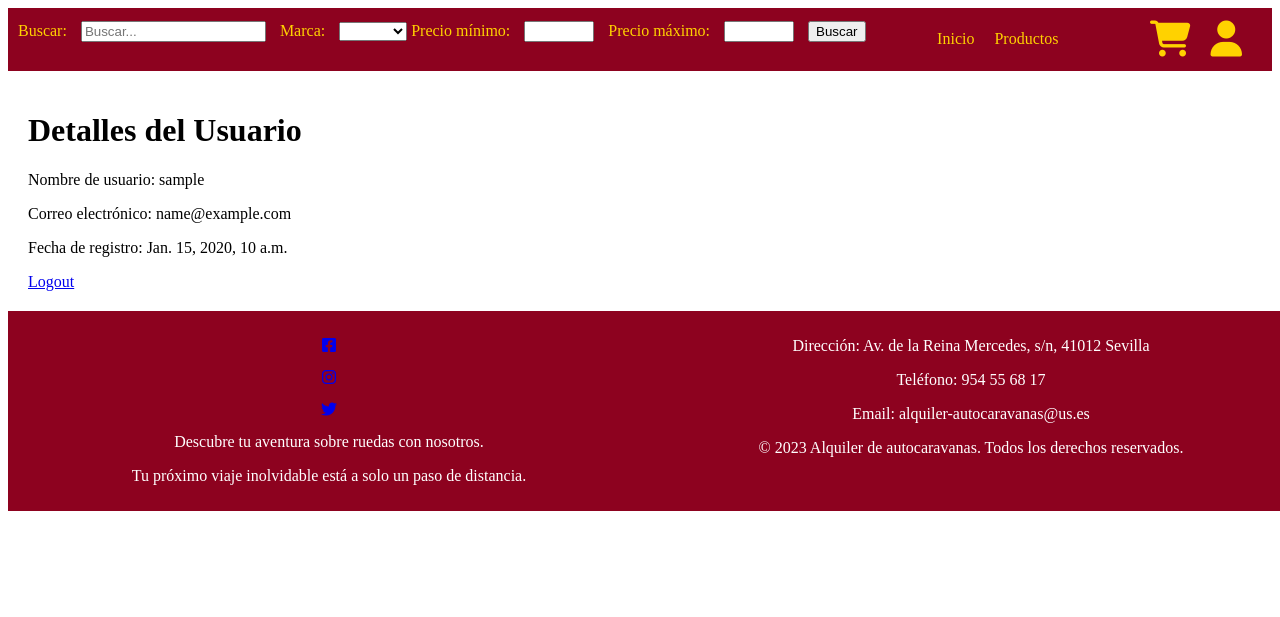
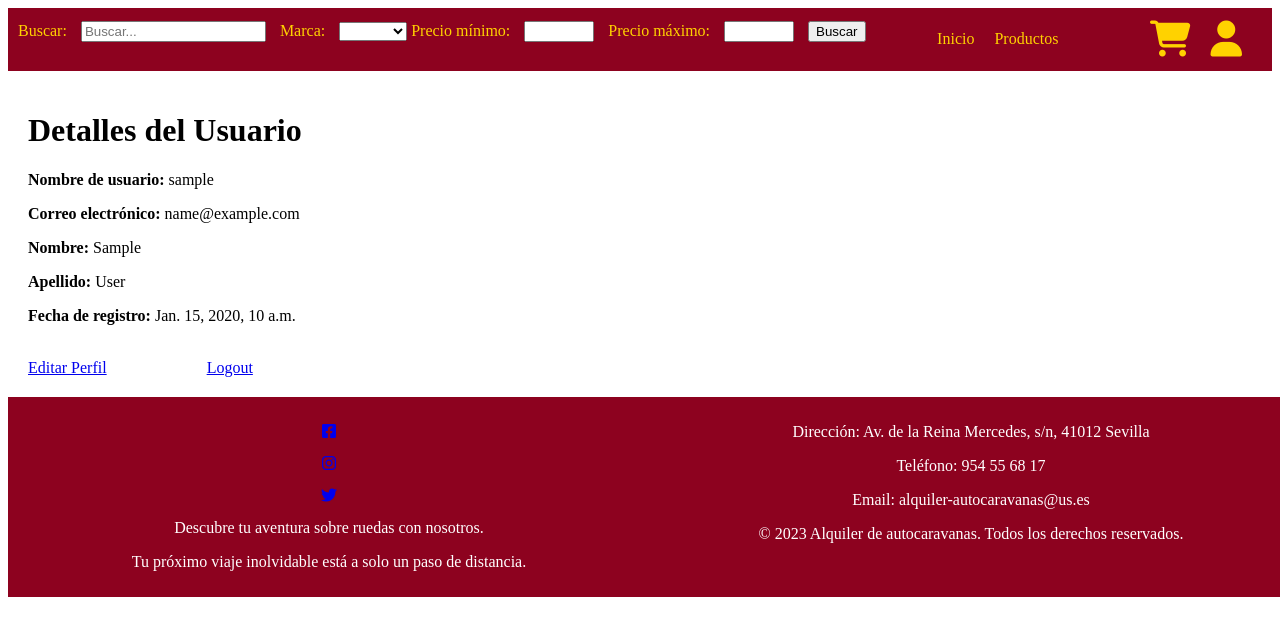
Before and after one commit to Elemental-develop/Alquiler-de-autocaravanas, a Django app: page /cuenta/ in a window 1280 px wide. Shown: the top 617 px of the page. Run offline with Django 4.2, Linux system fonts and the light colour scheme; a user stored in the database is signed in; tables that the repository leaves empty hold one stand-in row (values such as "Sample post").

Commit message:
feat: edit profile

```diff
--- a/ProyectoPGPI/forms.py
+++ b/ProyectoPGPI/forms.py
@@ -14,3 +14,8 @@ class CustomUserCreationForm(UserCreationForm):
     class Meta(UserCreationForm.Meta):
         model = User
         fields = ('username', 'password1', 'password2')
+
+class UserProfileForm(forms.ModelForm):
+    class Meta:
+        model = User
+        fields = ['username', 'email', 'first_name', 'last_name']
--- a/ProyectoPGPI/templates/cuenta.html
+++ b/ProyectoPGPI/templates/cuenta.html
@@ -4,10 +4,16 @@
 
     <h1>Detalles del Usuario</h1>
 
-    <p>Nombre de usuario: {{ user.username }}</p>
-    <p>Correo electrónico: {{ user.email }}</p>
-    <p>Fecha de registro: {{ user.date_joined }}</p>
-    <a href="/logout/">Logout</a>
+    <p><strong>Nombre de usuario:</strong> {{ user.username }}</p>
+    <p><strong>Correo electrónico:</strong> {{ user.email }}</p>
+    <p><strong>Nombre:</strong> {{ user.first_name }}</p>
+    <p><strong>Apellido:</strong> {{ user.last_name }}</p>
+    <p><strong>Fecha de registro:</strong> {{ user.date_joined }}</p>
+    <br>
+    <div style="display: flex; gap: 100px;">
+        <a href="{% url 'editar_perfil' %}">Editar Perfil</a>
+        <a href="/logout/">Logout</a>
+    </div>
 
     {% endblock %}
 </body>
--- a/ProyectoPGPI/urls.py
+++ b/ProyectoPGPI/urls.py
@@ -18,7 +18,7 @@ from django.contrib import admin
 from django.urls import include, path
 from django.conf import settings
 from producto.views import lista_productos, detalles_producto
-from .views import home, obtener_producto, registro, cuenta, logout_cuenta
+from .views import home, obtener_producto, registro, cuenta, logout_cuenta, editar_perfil
 
 
 urlpatterns = [
@@ -29,6 +29,7 @@ urlpatterns = [
     path('accounts/', include('django.contrib.auth.urls')),
     path('accounts/register/', registro, name="registro"),
     path('cuenta/', cuenta, name='cuenta'),
+    path('cuenta/editar_perfil/', editar_perfil, name='editar_perfil'),
     path('logout/', logout_cuenta, name='logout'),
     path('obtener_producto/<int:producto_id>/', obtener_producto)
 
--- a/ProyectoPGPI/views.py
+++ b/ProyectoPGPI/views.py
@@ -2,7 +2,7 @@ from django.http import JsonResponse
 from django.shortcuts import get_object_or_404, render, redirect
 from producto.models import Producto
 from django.db.models import Q
-from ProyectoPGPI.forms import CustomUserCreationForm
+from ProyectoPGPI.forms import CustomUserCreationForm, UserProfileForm
 from django.contrib.auth import login, logout
 from django.contrib.auth.decorators import login_required
 
@@ -74,3 +74,15 @@ def obtener_producto(request, producto_id):
         return JsonResponse(data)
     except Producto.DoesNotExist:
         return JsonResponse({'error': 'Producto no encontrado'}, status=404)
+
+@login_required
+def editar_perfil(request):
+    if request.method == 'POST':
+        form = UserProfileForm(request.POST, instance=request.user)
+        if form.is_valid():
+            form.save()
+            return redirect('cuenta')
+    else:
+        form = UserProfileForm(instance=request.user)
+
+    return render(request, 'editar_perfil.html', {'form': form})
```
Also changed, not shown: ProyectoPGPI/templates/editar_perfil.html (added, +17 -0 lines).
